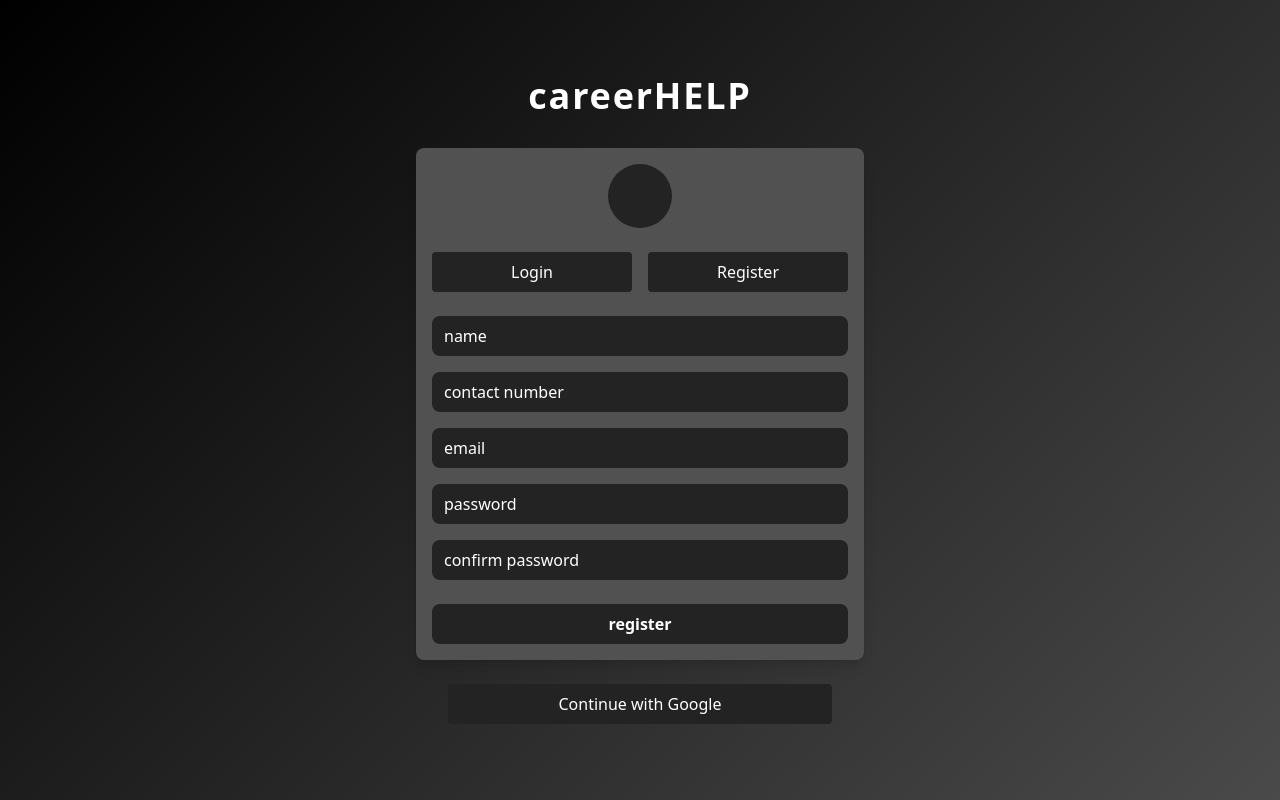
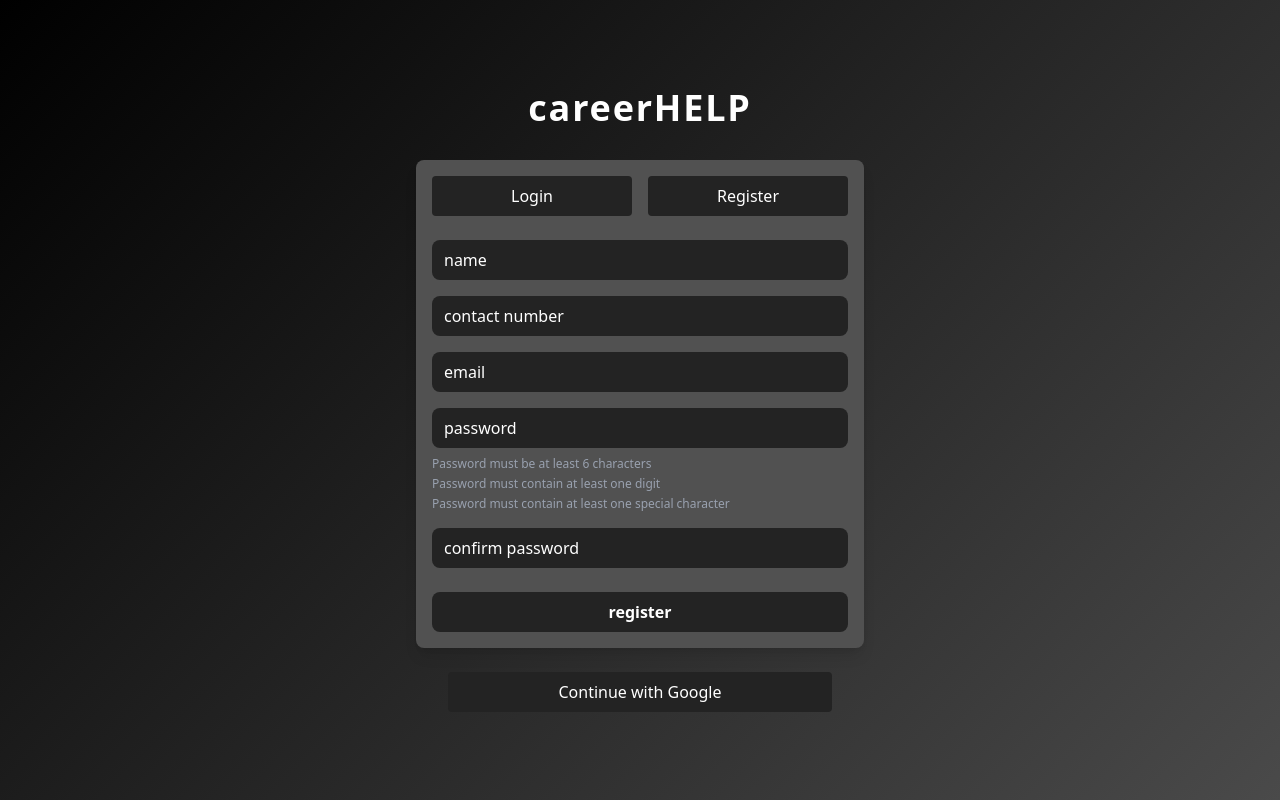
Before and after one commit to AnkitJain049/careerHELP, a React (Vite) app in the folder frontend/: page /login in a window 1280 px wide. Both pictures are taken after a click on the button "Register". Built offline with nearby package versions, Linux system fonts and the light colour scheme; no server answers.

Commit message:
Input Validation

```diff
--- a/frontend/src/components/Register.jsx
+++ b/frontend/src/components/Register.jsx
@@ -1,4 +1,4 @@
-import React, { useState } from 'react';
+import React, { useMemo, useState } from 'react';
 import { useNavigate } from 'react-router-dom';
 
 const API_BASE = import.meta.env.VITE_BACKEND_URL;
@@ -12,12 +12,34 @@ const Register = ({ onSuccess, onError }) => {
   const [loading, setLoading] = useState(false);
   const navigate = useNavigate();
 
+  const [errors, setErrors] = useState({
+    contactNumber: '',
+    password: '',
+    confirmPassword: '',
+  });
+
+  const passwordRules = useMemo(() => ({
+    hasMinLen: password.length >= 6,
+    hasDigit: /\d/.test(password || ''),
+    hasSpecial: /[^A-Za-z0-9]/.test(password || ''),
+  }), [password]);
+
+  const isContactValid = useMemo(() => /^\d{10}$/.test(contactNumber || ''), [contactNumber]);
+
+  const validateForm = () => {
+    const nextErrors = { contactNumber: '', password: '', confirmPassword: '' };
+    if (!isContactValid) nextErrors.contactNumber = 'Contact number must be exactly 10 digits';
+    if (!passwordRules.hasMinLen || !passwordRules.hasDigit || !passwordRules.hasSpecial) {
+      nextErrors.password = 'Password must be ≥6 chars, include at least 1 digit and 1 special character';
+    }
+    if (password !== confirmPassword) nextErrors.confirmPassword = 'Passwords do not match';
+    setErrors(nextErrors);
+    return !nextErrors.contactNumber && !nextErrors.password && !nextErrors.confirmPassword;
+  };
+
   const handleRegister = async (e) => {
     e.preventDefault();
-    if (password !== confirmPassword) {
-      onError?.('Passwords do not match');
-      return;
-    }
+    if (!validateForm()) return;
     setLoading(true);
     try {
       const res = await fetch(`${API_BASE}/api/auth/register`, {
@@ -68,6 +90,9 @@ const Register = ({ onSuccess, onError }) => {
           className="w-full py-2 px-3 bg-inputs rounded-lg placeholder-white placeholder-opacity-70 focus:outline-none focus:ring-2 focus:ring-blue-500"
           required
         />
+        {errors.contactNumber && (
+          <div className="mt-1 text-xs" style={{ color: '#ffbdbd' }}>{errors.contactNumber}</div>
+        )}
       </div>
       <div className="mb-4">
         <input
@@ -88,6 +113,14 @@ const Register = ({ onSuccess, onError }) => {
           className="w-full py-2 px-3 bg-inputs rounded-lg placeholder-white placeholder-opacity-70 focus:outline-none focus:ring-2 focus:ring-blue-500"
           required
         />
+        <div className="mt-2 space-y-1 text-xs">
+          <div className={passwordRules.hasMinLen ? 'text-white' : 'text-gray-400'}>Password must be at least 6 characters</div>
+          <div className={passwordRules.hasDigit ? 'text-white' : 'text-gray-400'}>Password must contain at least one digit</div>
+          <div className={passwordRules.hasSpecial ? 'text-white' : 'text-gray-400'}>Password must contain at least one special character</div>
+        </div>
+        {errors.password && (
+          <div className="mt-1 text-xs" style={{ color: '#ffbdbd' }}>{errors.password}</div>
+        )}
       </div>
       <div className="mb-6">
         <input
@@ -98,6 +131,9 @@ const Register = ({ onSuccess, onError }) => {
           className="w-full py-2 px-3 bg-inputs rounded-lg placeholder-white placeholder-opacity-70 focus:outline-none focus:ring-2 focus:ring-blue-500"
           required
         />
+        {errors.confirmPassword && (
+          <div className="mt-1 text-xs" style={{ color: '#ffbdbd' }}>{errors.confirmPassword}</div>
+        )}
       </div>
       <button
         type="submit"
--- a/frontend/src/pages/LoginPage.jsx
+++ b/frontend/src/pages/LoginPage.jsx
@@ -66,9 +66,6 @@ const LoginPage = () => {
         careerHELP
       </h1>
   <div className="bg-midnight p-4 rounded-lg shadow-lg max-w-md w-full">
-        <div className="flex justify-center mb-6">
-          <div className="w-16 h-16 rounded-full bg-inputs"></div>
-        </div>
 
         <div className="flex mb-6">
           <button
```
